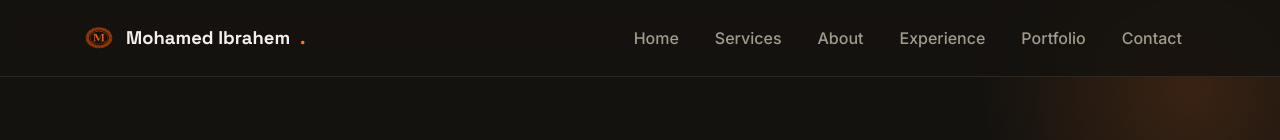
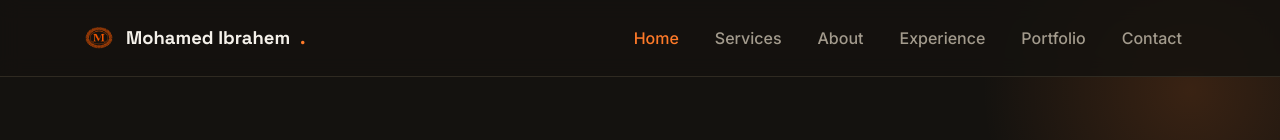
Before and after one commit to MohamedIbrahem99999/portfolio, an Angular app: page / in a window 1280 px wide. Shown: the top 140 px of the page. Built offline with nearby package versions, Linux system fonts and the light colour scheme.

Commit message:
Update navbar active link functionality

```diff
--- a/src/app/app.component.css
+++ b/src/app/app.component.css
@@ -1,3 +1,7 @@
 /* Component-level overrides, if any, go here.
    Shared design system lives in src/styles.css so it applies
    consistently across the whole app. */
+
+.nav-link.active {
+  color: #ff7a29 !important;
+}
--- a/src/app/app.component.html
+++ b/src/app/app.component.html
@@ -19,19 +19,23 @@
     </button>
     <div class="collapse navbar-collapse justify-content-end" id="navMenu">
   <ul class="navbar-nav gap-1">
-        <li class="nav-item"><a class="nav-link" href="#home">Home</a></li>
   <li class="nav-item">
-          <a class="nav-link" href="#services">Services</a>
-        </li>
-        <li class="nav-item"><a class="nav-link" href="#about">About</a></li>
-        <li class="nav-item">
-          <a class="nav-link" href="#experience">Experience</a>
+    <a class="nav-link" [class.active]="activeSection === 'home'" (click)="setActive('home')" href="#home">Home</a>
   </li>
   <li class="nav-item">
-          <a class="nav-link" href="#portfolio">Portfolio</a>
+    <a class="nav-link" [class.active]="activeSection === 'services'" (click)="setActive('services')" href="#services">Services</a>
   </li>
   <li class="nav-item">
-          <a class="nav-link" href="#contact">Contact</a>
+    <a class="nav-link" [class.active]="activeSection === 'about'" (click)="setActive('about')" href="#about">About</a>
+  </li>
+  <li class="nav-item">
+    <a class="nav-link" [class.active]="activeSection === 'experience'" (click)="setActive('experience')" href="#experience">Experience</a>
+  </li>
+  <li class="nav-item">
+    <a class="nav-link" [class.active]="activeSection === 'portfolio'" (click)="setActive('portfolio')" href="#portfolio">Portfolio</a>
+  </li>
+  <li class="nav-item">
+    <a class="nav-link" [class.active]="activeSection === 'contact'" (click)="setActive('contact')" href="#contact">Contact</a>
   </li>
 </ul>
     </div>
--- a/src/app/app.component.ts
+++ b/src/app/app.component.ts
@@ -1,5 +1,6 @@
+import { Component } from '@angular/core';
 import { CommonModule } from '@angular/common';
-import { Component } from '@angular/core';
+
 
 interface Service {
   code: string;
@@ -33,11 +34,20 @@ interface Project {
 @Component({
   selector: 'app-root',
   standalone: true,
-  imports: [CommonModule],
+  imports: [
+    CommonModule
+
+  ],
   templateUrl: './app.component.html',
-  styleUrl: './app.component.css',
+  styleUrl: './app.component.css'
 })
+
 export class AppComponent {
+  activeSection: string = 'home';
+
+  setActive(section: string): void {
+    this.activeSection = section;
+  }
   readonly name = 'Mohamed Ibrahem';
   readonly title = 'Front-End Developer';
   readonly email = 'moibrahem.aboelenen@gmail.com';
--- a/src/styles.css
+++ b/src/styles.css
@@ -375,3 +375,4 @@ textarea:focus-visible, select:focus-visible {
 .app-footer { border-top: 1px solid var(--border); padding: 28px 0; color: var(--text-muted); font-size: 0.88rem; }
 .app-footer a { color: var(--text-muted); margin-inline-start: 16px; }
 .app-footer a:hover { color: var(--accent); }
+::selection { background: var(--accent); color: #14120f; }
```
Lines whose indentation alone changed are shown as unchanged.
